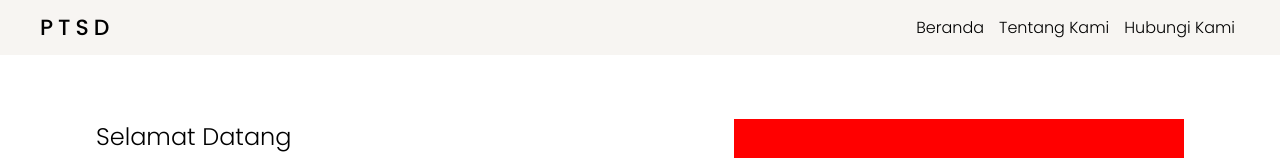
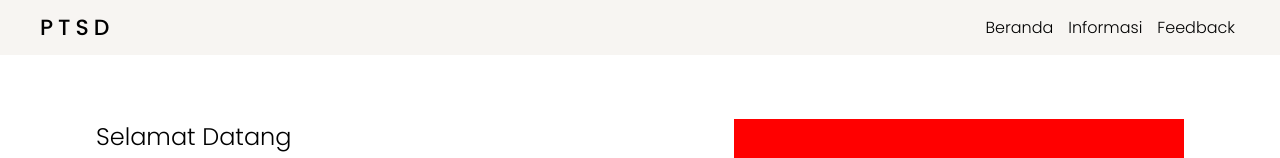
Before and after one commit to zaldi-99/fe-expert-system-ptsd, a React (Create React App) app: page / in a window 1280 px wide. Shown: the top 158 px of the page. Built offline with nearby package versions, Linux system fonts and the light colour scheme.

Commit message:
change style directory file

```diff
--- a/src/components/Feedback.js
+++ b/src/components/Feedback.js
@@ -1,5 +1,5 @@
 import React from "react";
-import "./Feedback.css";
+import "./styles/Feedback.css";
 
 const Feedback = () => {
   return (
--- a/src/components/Hero.js
+++ b/src/components/Hero.js
@@ -1,5 +1,5 @@
 import React from "react";
-import "./Hero.css";
+import "./styles/Hero.css";
 
 const Hero = () => {
   return (
--- a/src/components/Information.js
+++ b/src/components/Information.js
@@ -1,5 +1,5 @@
 import React from "react";
-import "./Information.css";
+import "./styles/Information.css";
 
 const Information = () => {
   return (
--- a/src/components/Navbar.js
+++ b/src/components/Navbar.js
@@ -1,6 +1,6 @@
 import React from "react";
 import { Link } from "react-router-dom";
-import "./Navbar.css";
+import "./styles/Navbar.css";
 
 const Navbar = () => {
   return (
@@ -12,10 +12,10 @@ const Navbar = () => {
             Beranda{" "}
           </Link>
           <Link to="" className="nav-link">
-            Tentang Kami{" "}
+            Informasi{" "}
           </Link>
-          <Link to="/about" className="nav-link">
-            Hubungi Kami{" "}
+          <Link to="" className="nav-link">
+            Feedback
           </Link>
         </div>
       </div>
--- a/src/pages/About.js
+++ /dev/null
@@ -1,11 +0,0 @@
-import React from "react";
-
-const About = () => {
-  return (
-    <div>
-      <p>About</p>
-    </div>
-  );
-};
-
-export default About;
--- a/src/router/Router.js
+++ b/src/router/Router.js
@@ -1,6 +1,5 @@
 import React from "react";
 import { BrowserRouter as Routers, Route, Routes } from "react-router-dom";
-import About from "../pages/About";
 import LandingAdmin from "../pages/admin/LandingAdmin";
 import Detection from "../pages/Detection";
 import Home from "../pages/Home";
@@ -13,7 +12,6 @@ const Router = () => {
         <Route path="/" element={<Home />} />
         <Route path="traumatic-detection" element={<Detection />} />
         <Route path="intrusion-detection" element={<IntrusionDetection />} />
-        <Route path="about" element={<About />} />
         <Route path="admin" element={<LandingAdmin />} />
       </Routes>
     </Routers>
```
Also changed, not shown: src/components/styles/Feedback.css (renamed from src/components/Feedback.css), src/components/styles/Hero.css (renamed from src/components/Hero.css), src/components/styles/Information.css (renamed from src/components/Information.css), src/components/styles/Modal.css (renamed from src/components/Modal.css), src/components/styles/Navbar.css (renamed from src/components/Navbar.css), src/components/styles/QuestionBox.css (renamed from src/components/QuestionBox.css).
